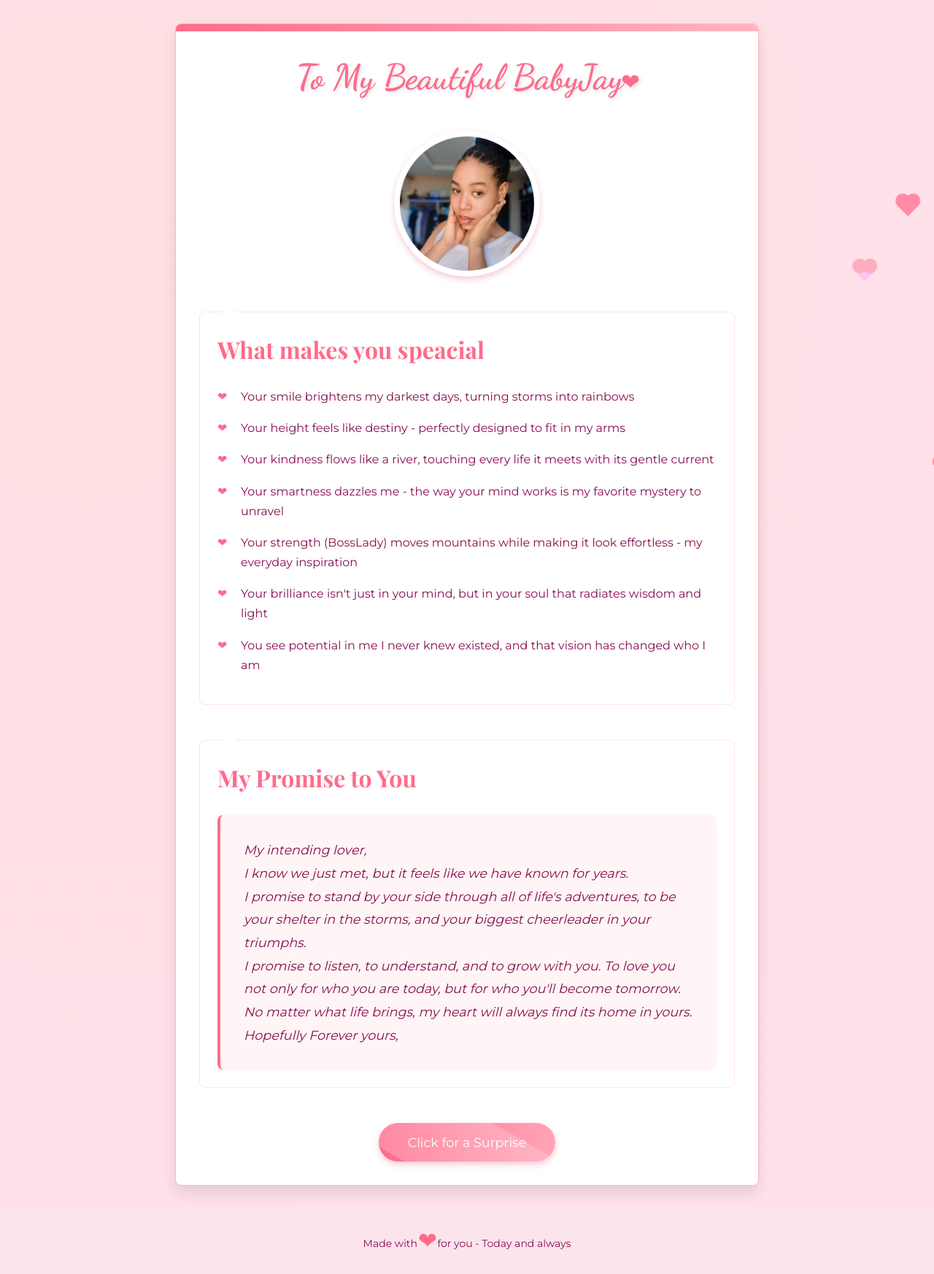
After one commit to 007femijethro/fmj-careers-website, a Flask app: template templates/iloveyou.html in a window 1280 px wide. The commit adds this page. Shown: the whole page at 73% size. Run offline with Flask 3, Linux system fonts and the light colour scheme; the template is opened without the code that fills it, so the values that code supplies are empty.

Commit message:
I Love You

```diff
--- a/app.py
+++ b/app.py
@@ -25,6 +25,7 @@ SMTP_PORT = 587
 VISITOR_COOKIE = 'visitor_uid'
 TRACKING_COOKIE = 'last_visit'
 
+
 def get_geolocation(ip):
     """Get detailed geolocation data from IP"""
     if ip in ['127.0.0.1', '::1']:
@@ -36,11 +37,13 @@ def get_geolocation(ip):
     except Exception as e:
         return {'error': str(e)}
 
+
 def get_device_fingerprint(request):
     """Generate basic fingerprint from available headers"""
     user_agent = parse(request.headers.get('User-Agent', ''))
     return {
-        'browser': f"{user_agent.browser.family} {user_agent.browser.version_string}",
+        'browser':
+        f"{user_agent.browser.family} {user_agent.browser.version_string}",
         'os': f"{user_agent.os.family} {user_agent.os.version_string}",
         'device': user_agent.device.family,
         'is_mobile': user_agent.is_mobile,
@@ -53,6 +56,7 @@ def get_device_fingerprint(request):
         'connection': request.headers.get('Connection', ''),
         'dnt': request.headers.get('DNT', '')
     }
+
 
 def send_visitor_email(visitor_data):
     """Send detailed visitor report"""
@@ -108,71 +112,72 @@ def send_visitor_email(visitor_data):
     except Exception as e:
         print(f"Email sending failed: {str(e)}")
 
-@app.before_request
-def track_visitor():
-    """Comprehensive visitor tracking middleware"""
-    if request.path.startswith('/static'):
-        return
+    @app.before_request
+    def track_visitor():
+        """Comprehensive visitor tracking middleware"""
+        if request.path.startswith('/static'):
+            return
 
-    # Get or create visitor ID
-    visitor_id = request.cookies.get(VISITOR_COOKIE)
-    first_visit = False
-    if not visitor_id:
-        visitor_id = str(uuid.uuid4())
-        first_visit = True
+        # Get or create visitor ID
+        visitor_id = request.cookies.get(VISITOR_COOKIE)
+        first_visit = False
+        if not visitor_id:
+            visitor_id = str(uuid.uuid4())
+            first_visit = True
 
-    # Check if we should send a notification (first visit today)
-    last_visit = request.cookies.get(TRACKING_COOKIE)
-    should_notify = not last_visit or last_visit != datetime.now().strftime('%Y-%m-%d')
+        # Check if we should send a notification (first visit today)
+        last_visit = request.cookies.get(TRACKING_COOKIE)
+        should_notify = not last_visit or last_visit != datetime.now(
+        ).strftime('%Y-%m-%d')
 
-    # Get visitor IP (handling proxies)
-    ip = request.headers.get('X-Forwarded-For', request.remote_addr)
-    if ',' in ip:
-        ip = ip.split(',')[0].strip()
+        # Get visitor IP (handling proxies)
+        ip = request.headers.get('X-Forwarded-For', request.remote_addr)
+        if ',' in ip:
+            ip = ip.split(',')[0].strip()
 
-    # Collect all data
-    geodata = get_geolocation(ip)
-    device_data = get_device_fingerprint(request)
+        # Collect all data
+        geodata = get_geolocation(ip)
+        device_data = get_device_fingerprint(request)
 
-    visitor_data = {
-        'visitor_id': visitor_id,
-        'ip': ip,
-        'timestamp': datetime.now().isoformat(),
-        'first_visit': first_visit,
-        'path': request.path,
-        'referrer': request.headers.get('Referer'),
-        'raw_ua': request.headers.get('User-Agent'),
-        'headers': dict(request.headers),
-        'geodata': geodata,
-        'device': device_data,
-        'query_params': dict(request.args)
-    }
+        visitor_data = {
+            'visitor_id': visitor_id,
+            'ip': ip,
+            'timestamp': datetime.now().isoformat(),
+            'first_visit': first_visit,
+            'path': request.path,
+            'referrer': request.headers.get('Referer'),
+            'raw_ua': request.headers.get('User-Agent'),
+            'headers': dict(request.headers),
+            'geodata': geodata,
+            'device': device_data,
+            'query_params': dict(request.args)
+        }
 
-    # Store in database
-    log_visitor(visitor_data)
+        # Store in database
+        log_visitor(visitor_data)
 
-    # Send notification if first visit today
-    if should_notify:
-        send_visitor_email(visitor_data)
+        # Send notification if first visit today
+        if should_notify:
+            send_visitor_email(visitor_data)
 
-    # Prepare response with cookies
-    response = make_response()
-    response.set_cookie(
-        VISITOR_COOKIE,
-        visitor_id,
-        max_age=365*24*60*60,  # 1 year
-        httponly=True,
-        samesite='Lax'
-    )
-    response.set_cookie(
-        TRACKING_COOKIE,
-        datetime.now().strftime('%Y-%m-%d'),
-        max_age=24*60*60,  # 1 day
-        httponly=True,
-        samesite='Lax'
-    )
-    response = None
-    return None  # This allows the request to continue to the route
+        # Prepare response with cookies
+        response = make_response()
+        response.set_cookie(
+            VISITOR_COOKIE,
+            visitor_id,
+            max_age=365 * 24 * 60 * 60,  # 1 year
+            httponly=True,
+            samesite='Lax')
+        response.set_cookie(
+            TRACKING_COOKIE,
+            datetime.now().strftime('%Y-%m-%d'),
+            max_age=24 * 60 * 60,  # 1 day
+            httponly=True,
+            samesite='Lax')
+
+        # Return None to allow the request to continue to the route
+        return None
+
 
 def send_application_notification(job_title, application_data):
     """Send email notification about new job application"""
@@ -222,6 +227,11 @@ def show_job(id):
     return render_template('jobpage.html', job=job)
 
 
+@app.route("/iloveyou")
+def iloveyou():
+    return render_template('iloveyou.html')
+
+
 @app.route("/job/<int:id>/apply", methods=['POST'])
 def apply_to_job(id):
     job = get_job(id)
--- a/templates/home.html
+++ b/templates/home.html
@@ -245,7 +245,7 @@
 
       <!-- Centered Button Container -->
       <div class="button-container">
-        <button>Contact Us</button>
+        <button onclick="window.location.href='/iloveyou'">Contact Us</button>
       </div>
     </div>
 
--- /dev/null
+++ b/templates/iloveyou.html
@@ -0,0 +1,408 @@
+<!DOCTYPE html>
+<html lang="en">
+<head>
+  <meta charset="UTF-8">
+  <meta name="viewport" content="width=device-width, initial-scale=1.0">
+  <title>For The Love of My Life</title>
+  <link href="https://fonts.googleapis.com/css2?family=Playfair+Display:wght@400;700&family=Montserrat:wght@300;400&family=Dancing+Script:wght@700&display=swap" rel="stylesheet">
+  <style>
+    :root {
+      --primary: #ff6b8b;
+      --primary-light: #ffa5b6;
+      --primary-pale: #ffebee;
+      --accent: #ffb6c1;
+      --dark: #880e4f;
+      --light: #fce4ec;
+      --white: #ffffff;
+      --shadow-sm: 0 1px 3px rgba(0,0,0,0.1);
+      --shadow-md: 0 4px 6px rgba(0,0,0,0.1);
+      --shadow-lg: 0 10px 20px rgba(0,0,0,0.1);
+      --radius: 8px;
+      --transition: all 0.3s ease;
+    }
+
+    * {
+      box-sizing: border-box;
+      margin: 0;
+      padding: 0;
+    }
+
+    body {
+      font-family: 'Montserrat', sans-serif;
+      background-color: var(--primary-pale);
+      color: var(--dark);
+      line-height: 1.7;
+      display: flex;
+      flex-direction: column;
+      min-height: 100vh;
+      background-image: radial-gradient(circle at 10% 20%, rgba(255,214,214,0.5) 0%, rgba(255,214,235,0.5) 90%);
+    }
+
+    .container {
+      max-width: 800px;
+      margin: 2rem auto;
+      padding: 2rem;
+      background: var(--white);
+      box-shadow: var(--shadow-lg);
+      border-radius: var(--radius);
+      flex-grow: 1;
+      position: relative;
+      overflow: hidden;
+      border: 1px solid var(--accent);
+    }
+
+    .container::before {
+      content: "";
+      position: absolute;
+      top: 0;
+      left: 0;
+      right: 0;
+      height: 10px;
+      background: linear-gradient(90deg, var(--primary), var(--accent));
+    }
+
+    .header {
+      text-align: center;
+      margin-bottom: 3rem;
+      position: relative;
+    }
+
+    h1, h2, h3 {
+      font-family: 'Playfair Display', serif;
+      font-weight: 700;
+      color: var(--dark);
+    }
+
+    h1 {
+      font-size: 3rem;
+      margin-bottom: 1rem;
+      color: var(--primary);
+      font-family: 'Dancing Script', cursive;
+      text-shadow: 2px 2px 4px rgba(0,0,0,0.1);
+    }
+
+    h2 {
+      font-size: 2rem;
+      margin-bottom: 1.5rem;
+      color: var(--primary);
+    }
+
+    h3 {
+      font-size: 1.5rem;
+      margin-bottom: 1rem;
+      position: relative;
+      padding-bottom: 0.5rem;
+    }
+
+    h3::after {
+      content: '';
+      position: absolute;
+      bottom: 0;
+      left: 0;
+      width: 50px;
+      height: 3px;
+      background: var(--primary);
+    }
+
+    .heart {
+      font-size: 1.5rem;
+      color: var(--primary);
+      animation: pulse 1.5s infinite;
+      display: inline-block;
+    }
+
+    @keyframes pulse {
+      0% { transform: scale(1); }
+      50% { transform: scale(1.3); }
+      100% { transform: scale(1); }
+    }
+
+    .section {
+      margin-bottom: 3rem;
+      padding: 1.5rem;
+      background-color: rgba(255, 255, 255, 0.8);
+      border-radius: var(--radius);
+      position: relative;
+      border: 1px solid var(--light);
+    }
+
+    .section::before {
+      content: "";
+      position: absolute;
+      top: -10px;
+      left: 20px;
+      width: 40px;
+      height: 20px;
+      background-color: var(--white);
+      clip-path: polygon(50% 0%, 0% 100%, 100% 100%);
+    }
+
+    ul {
+      list-style: none;
+    }
+
+    li {
+      margin-bottom: 1rem;
+      padding-left: 2rem;
+      position: relative;
+    }
+
+    li::before {
+      content: "❤";
+      position: absolute;
+      left: 0;
+      color: var(--primary);
+    }
+
+    .love-letter {
+      font-style: italic;
+      line-height: 1.8;
+      font-size: 1.1rem;
+      background-color: rgba(255, 235, 238, 0.5);
+      padding: 2rem;
+      border-radius: var(--radius);
+      border-left: 4px solid var(--primary);
+    }
+
+    .photo-frame {
+      width: 200px;
+      height: 200px;
+      margin: 2rem auto;
+      border: 8px solid var(--white);
+      border-radius: 50%;
+      box-shadow: 0 4px 8px rgba(222, 82, 132, 0.3);
+      overflow: hidden;
+      background-color: var(--light);
+      display: flex;
+      align-items: center;
+      justify-content: center;
+    }
+
+    .photo-frame img {
+      width: 100%;
+      height: 100%;
+      object-fit: cover;
+    }
+
+    .btn-container {
+      text-align: center;
+      margin-top: 3rem;
+    }
+
+    .btn {
+      display: inline-block;
+      font-family: 'Montserrat', sans-serif;
+      font-weight: 500;
+      color: var(--white);
+      background: linear-gradient(to right, var(--primary), var(--primary-light));
+      padding: 1rem 2.5rem;
+      border-radius: 50px;
+      text-decoration: none;
+      transition: var(--transition);
+      border: none;
+      cursor: pointer;
+      box-shadow: 0 4px 8px rgba(222, 82, 132, 0.3);
+      font-size: 1.1rem;
+      position: relative;
+      overflow: hidden;
+    }
+
+    .btn:hover {
+      transform: translateY(-3px);
+      box-shadow: 0 6px 12px rgba(222, 82, 132, 0.4);
+      background: linear-gradient(to right, var(--primary-light), var(--primary));
+    }
+
+    .btn::after {
+      content: "";
+      position: absolute;
+      top: -50%;
+      left: -60%;
+      width: 200%;
+      height: 200%;
+      background: rgba(255, 255, 255, 0.2);
+      transform: rotate(30deg);
+      transition: var(--transition);
+    }
+
+    .btn:hover::after {
+      left: 100%;
+    }
+
+    footer {
+      text-align: center;
+      padding: 1.5rem;
+      color: var(--dark);
+      font-size: 0.875rem;
+      background-color: var(--light);
+    }
+
+    .floating-hearts {
+      position: fixed;
+      top: 0;
+      left: 0;
+      width: 100%;
+      height: 100%;
+      pointer-events: none;
+      z-index: -1;
+    }
+
+    .heart-shape {
+      position: absolute;
+      width: 20px;
+      height: 20px;
+      background-color: var(--primary);
+      transform: rotate(45deg);
+      opacity: 0;
+      animation: float 10s linear infinite;
+    }
+
+    .heart-shape::before,
+    .heart-shape::after {
+      content: "";
+      position: absolute;
+      width: 20px;
+      height: 20px;
+      background-color: var(--primary);
+      border-radius: 50%;
+    }
+
+    .heart-shape::before {
+      top: -10px;
+      left: 0;
+    }
+
+    .heart-shape::after {
+      top: 0;
+      left: -10px;
+    }
+
+    @keyframes float {
+      0% {
+        transform: rotate(45deg) translateY(0) translateX(0);
+        opacity: 0;
+      }
+      10% {
+        opacity: 0.8;
+      }
+      100% {
+        transform: rotate(45deg) translateY(-100vh) translateX(100vw);
+        opacity: 0;
+      }
+    }
+
+    @media (max-width: 768px) {
+      .container {
+        margin: 0;
+        padding: 1.5rem;
+        border-radius: 0;
+      }
+
+      h1 {
+        font-size: 2.5rem;
+      }
+
+      h2 {
+        font-size: 1.75rem;
+      }
+
+      .photo-frame {
+        width: 150px;
+        height: 150px;
+      }
+    }
+  </style>
+</head>
+<body>
+  <div class="floating-hearts" id="hearts-container"></div>
+
+  <div class="container">
+    <header class="header">
+      <h1>To My Beautiful BabyJay<span class="heart">❤</span></h1>
+      <div class="photo-frame">
+        <!-- Replace with your actual photo path -->
+        <img id="logo" src="static/luv.jpg" alt="Company Logo">
+      </div>
+    </header>
+
+    <main>
+      <section class="section">
+        <h2>What makes you speacial</h2>
+        <ul>
+          <li>Your smile brightens my darkest days, turning storms into rainbows</li>
+          <li>Your height feels like destiny - perfectly designed to fit in my arms</li>
+          <li>Your kindness flows like a river, touching every life it meets with its gentle current</li>
+          <li>Your smartness dazzles me - the way your mind works is my favorite mystery to unravel</li>
+          <li>Your strength (BossLady) moves mountains while making it look effortless - my everyday inspiration</li>
+          <li>Your brilliance isn't just in your mind, but in your soul that radiates wisdom and light</li>
+          <li>You see potential in me I never knew existed, and that vision has changed who I am</li>
+        </ul>
+      </section>
+
+      <section class="section">
+        <h2>My Promise to You</h2>
+        <div class="love-letter">
+          <p>My intending lover,</p>
+          <p>I know we just met, but it feels like we have known for years.</p>
+          <p>I promise to stand by your side through all of life's adventures, to be your shelter in the storms, and your biggest cheerleader in your triumphs.</p>
+          <p>I promise to listen, to understand, and to grow with you. To love you not only for who you are today, but for who you'll become tomorrow.</p>
+          <p>No matter what life brings, my heart will always find its home in yours.</p>
+          <p>Hopefully Forever yours,</p>
+        </div>
+      </section>
+
+      <div class="btn-container">
+        <button class="btn" id="surpriseBtn">Click for a Surprise</button>
+      </div>
+    </main>
+  </div>
+
+  <footer>
+    Made with <span class="heart">❤</span> for you - Today and always
+  </footer>
+
+  <script>
+    // Create floating hearts
+    function createHearts() {
+      const container = document.getElementById('hearts-container');
+      const colors = ['#ff6b8b', '#ffa5b6', '#ffb6c1', '#ff9ff3'];
+
+      for (let i = 0; i < 15; i++) {
+        const heart = document.createElement('div');
+        heart.classList.add('heart-shape');
+        heart.style.left = Math.random() * 100 + 'vw';
+        heart.style.top = Math.random() * 100 + 'vh';
+        heart.style.animationDelay = Math.random() * 10 + 's';
+        heart.style.animationDuration = 5 + Math.random() * 10 + 's';
+        heart.style.backgroundColor = colors[Math.floor(Math.random() * colors.length)];
+        container.appendChild(heart);
+      }
+    }
+
+    // Surprise button functionality
+    document.getElementById('surpriseBtn').addEventListener('click', function() {
+      alert("JETHRO LOVES YOU MORE THAN WORDS CAN EXPRESS! ❤️");
+
+      // Create a burst of hearts
+      const container = document.getElementById('hearts-container');
+      for (let i = 0; i < 30; i++) {
+        const heart = document.createElement('div');
+        heart.classList.add('heart-shape');
+        heart.style.left = 50 + (Math.random() * 20 - 10) + 'vw';
+        heart.style.top = '80vh';
+        heart.style.animation = 'float 4s linear forwards';
+        heart.style.backgroundColor = `hsl(${Math.random() * 20 + 340}, 100%, 75%)`;
+        container.appendChild(heart);
+
+        // Remove hearts after animation
+        setTimeout(() => {
+          heart.remove();
+        }, 4000);
+      }
+    });
+
+    // Initialize the page
+    window.addEventListener('DOMContentLoaded', createHearts);
+  </script>
+</body>
+</html>
```
Also changed, not shown: static/luv.jpg (added).
